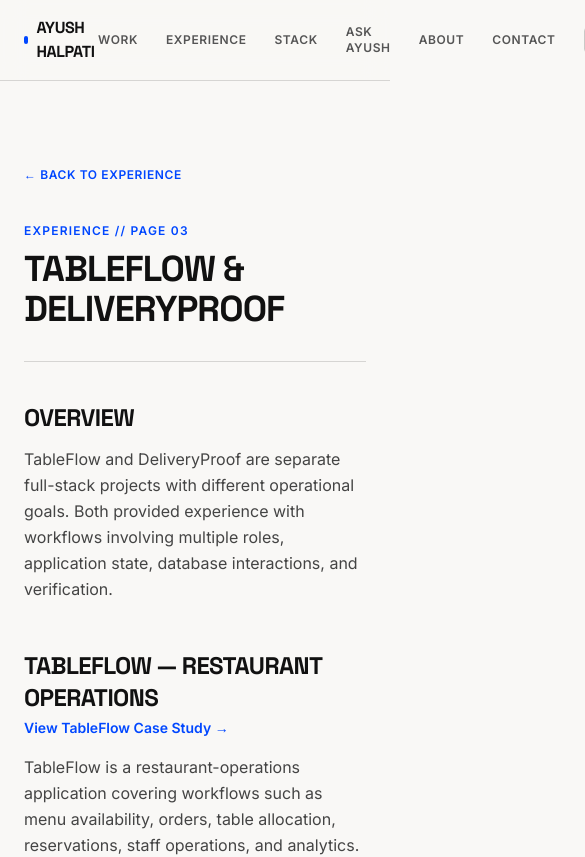
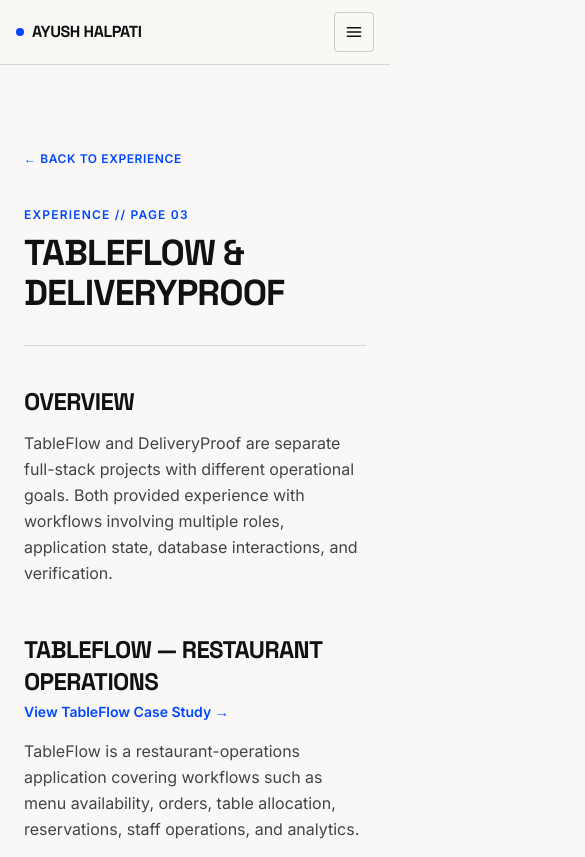
Before and after one commit to ayush22cp008/portfolio, a Next.js app: page /experience/hackathons in a window 390 px wide. Shown: the top 857 px of the page, 585 px wide, since content can reach past the window. Built offline with nearby package versions, Linux system fonts and the light colour scheme.

Commit message:
Make site header responsive with mobile menu

```diff
--- a/components/SiteHeader.tsx
+++ b/components/SiteHeader.tsx
@@ -1,63 +1,104 @@
+"use client";
+
 import Link from "next/link";
+import { useState } from "react";
+
+const navigationLinks = [
+  { label: "Work", href: "/#work" },
+  { label: "Experience", href: "/#experience" },
+  { label: "Stack", href: "/#stack" },
+  { label: "Ask Ayush", href: "/#ask" },
+  { label: "About", href: "/#about" },
+  { label: "Contact", href: "/#contact" },
+];
 
 export function SiteHeader() {
+  const [menuOpen, setMenuOpen] = useState(false);
+
   return (
     <header className="sticky top-0 z-50 border-b border-[#111111]/15 bg-[#F9F8F6]/90 backdrop-blur-md">
-      <div className="mx-auto flex max-w-6xl items-center justify-between px-6 py-4">
+      <div className="mx-auto flex max-w-6xl items-center justify-between px-4 py-3 sm:px-6 sm:py-4">
         <Link
           href="/"
           className="group flex items-center gap-2 font-display text-base font-bold tracking-tight text-[#111111]"
+          onClick={() => setMenuOpen(false)}
         >
           <span className="inline-block h-2 w-2 rounded-full bg-[#0047FF] transition-transform group-hover:scale-125" />
           <span>AYUSH HALPATI</span>
         </Link>
-        <nav className="flex items-center gap-7 text-xs font-semibold uppercase tracking-wider text-[#555555]">
-          <a
-            href="/#work"
-            className="transition-colors hover:text-[#0047FF]"
-          >
-            Work
-          </a>
-          <a
-            href="/#experience"
-            className="transition-colors hover:text-[#0047FF]"
-          >
-            Experience
-          </a>
-          <a
-            href="/#stack"
-            className="transition-colors hover:text-[#0047FF]"
-          >
-            Stack
-          </a>
-          <a
-            href="/#ask"
-            className="transition-colors hover:text-[#0047FF]"
-          >
-            Ask Ayush
-          </a>
-          <a
-            href="/#about"
-            className="transition-colors hover:text-[#0047FF]"
-          >
-            About
-          </a>
-          <a
-            href="/#contact"
-            className="transition-colors hover:text-[#0047FF]"
-          >
-            Contact
-          </a>
+
+        <nav
+          aria-label="Main navigation"
+          className="hidden items-center gap-7 text-xs font-semibold uppercase tracking-wider text-[#555555] lg:flex"
+        >
+          {navigationLinks.map((item) => (
+            <a
+              key={item.href}
+              href={item.href}
+              className="whitespace-nowrap transition-colors hover:text-[#0047FF]"
+            >
+              {item.label}
+            </a>
+          ))}
           <a
             href="https://github.com/ayush22cp008"
             target="_blank"
             rel="noreferrer"
-            className="rounded border border-[#111111]/20 px-2.5 py-1 text-[#111111] transition-all hover:border-[#0047FF] hover:bg-[#0047FF] hover:text-white"
+            className="whitespace-nowrap rounded border border-[#111111]/20 px-2.5 py-1 text-[#111111] transition-all hover:border-[#0047FF] hover:bg-[#0047FF] hover:text-white"
           >
             GitHub
           </a>
         </nav>
+
+        <button
+          type="button"
+          className="inline-flex h-10 w-10 items-center justify-center rounded border border-[#111111]/20 text-[#111111] transition-colors hover:border-[#0047FF] hover:text-[#0047FF] lg:hidden"
+          aria-label={menuOpen ? "Close navigation menu" : "Open navigation menu"}
+          aria-expanded={menuOpen}
+          aria-controls="mobile-navigation"
+          onClick={() => setMenuOpen((open) => !open)}
+        >
+          {menuOpen ? (
+            <svg aria-hidden="true" viewBox="0 0 24 24" fill="none" className="h-5 w-5" stroke="currentColor" strokeWidth="1.8">
+              <path d="M6 6l12 12M18 6L6 18" strokeLinecap="round" />
+            </svg>
+          ) : (
+            <svg aria-hidden="true" viewBox="0 0 24 24" fill="none" className="h-5 w-5" stroke="currentColor" strokeWidth="1.8">
+              <path d="M4 7h16M4 12h16M4 17h16" strokeLinecap="round" />
+            </svg>
+          )}
+        </button>
       </div>
+
+      {menuOpen && (
+        <nav
+          id="mobile-navigation"
+          aria-label="Mobile navigation"
+          className="border-t border-[#111111]/15 px-4 py-3 lg:hidden sm:px-6"
+        >
+          <div className="mx-auto flex max-w-6xl flex-col">
+            {navigationLinks.map((item) => (
+              <a
+                key={item.href}
+                href={item.href}
+                onClick={() => setMenuOpen(false)}
+                className="border-b border-[#111111]/10 py-3 text-xs font-semibold uppercase tracking-wider text-[#555555] transition-colors last:border-b-0 hover:text-[#0047FF]"
+              >
+                {item.label}
+              </a>
+            ))}
+            <a
+              href="https://github.com/ayush22cp008"
+              target="_blank"
+              rel="noreferrer"
+              onClick={() => setMenuOpen(false)}
+              className="py-3 text-xs font-semibold uppercase tracking-wider text-[#555555] transition-colors hover:text-[#0047FF]"
+            >
+              GitHub ↗
+            </a>
+          </div>
+        </nav>
+      )}
     </header>
   );
 }
```
